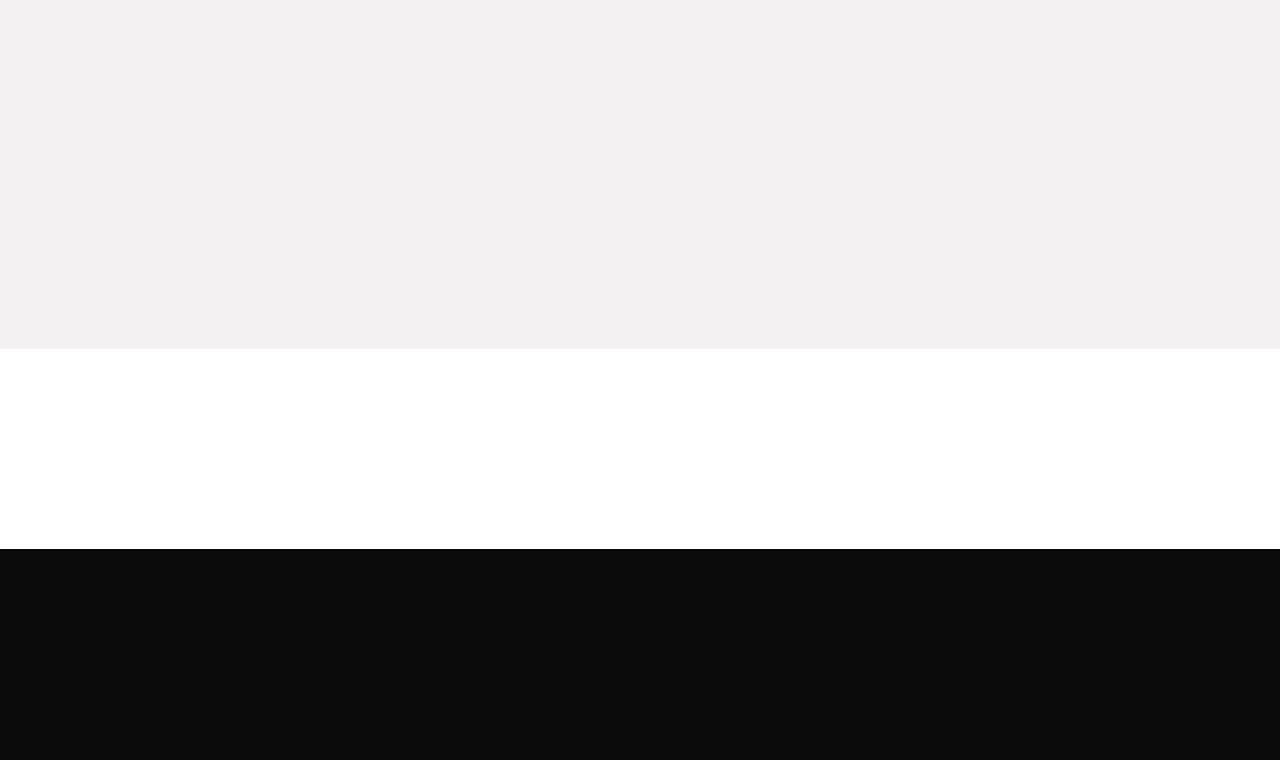
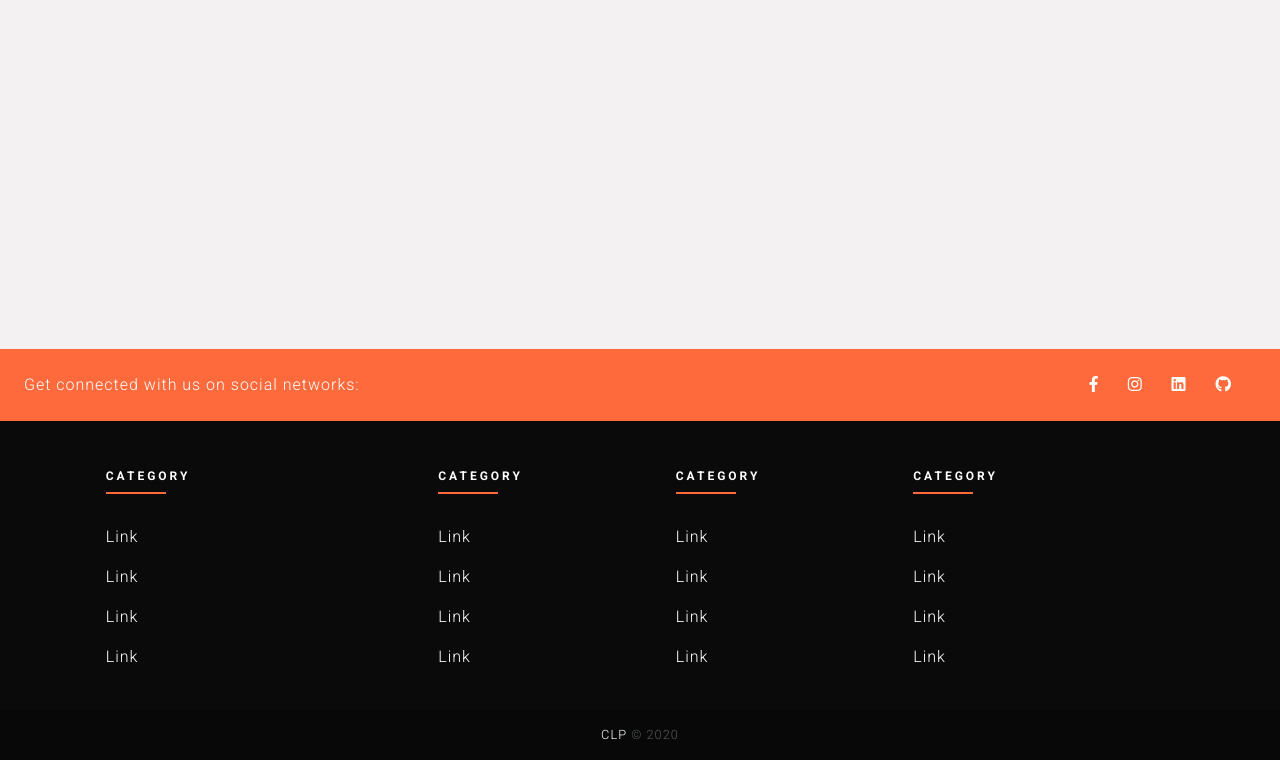
Before and after one commit to rimkusaurimas/Crypto-web, a PHP site: page / in a window 1280 px wide. Shown: the part 2314-3074 px from the top of the page. Before the commit the page ends 2863 px from the top, so only its background shows below. Run offline with PHP 8.4, Linux system fonts and the light colour scheme; some libraries are stand-ins or nearby versions.

Commit message:
footer created

```diff
--- a/assets/css/_btn.scss
+++ b/assets/css/_btn.scss
@@ -15,3 +15,12 @@
         border: solid 1px $primary;
     }
 }
+
+.orange-link{
+    text-decoration: none;
+    transition: 0.4s, color 0.4s, border 0.8s;
+
+    &:hover {
+        color: $primary;
+    }
+}
--- a/assets/css/_footer.scss
+++ b/assets/css/_footer.scss
@@ -1,4 +1,21 @@
 .footer {
     height: 200px;
     background-color: $white;
+
+    .text-uppercase.fw-bold {
+        color: $white;
+    }
+
+    .footer-divider {
+        opacity: 1;
+    }
+
+    .text-white {
+        text-decoration: none;
+        transition: 0.4s, color 0.4s, border 0.8s;
+
+        &:hover {
+            color: $primary;
+        }
+    }
 }
--- a/assets/css/_header.scss
+++ b/assets/css/_header.scss
@@ -140,18 +140,7 @@
                             display: flex;
                             flex-direction: row;
                             justify-content: center;
-                            /* 100% = dialog height, 120px = header + footer */
-                            max-height: calc(100% - 120px);
-                            overflow-y: scroll;
-
-                            .modal-fth {
-                                text-decoration: none;
-                                transition: 0.4s, color 0.4s, border 0.8s;
-
-                                &:hover {
-                                    color: $primary;
-                                }
-                            }
+                            padding-top: 1.45rem;
                         }
                     }
                 }
--- a/index.html
+++ b/index.html
@@ -13,6 +13,7 @@
     <link rel="preconnect" href="https://fonts.googleapis.com">
     <link rel="preconnect" href="https://fonts.gstatic.com" crossorigin>
     <link href="https://fonts.googleapis.com/css2?family=Roboto:wght@300;400;500;700&display=swap" rel="stylesheet">
+    <link rel="stylesheet" href="https://use.fontawesome.com/releases/v5.0.8/css/all.css">
     <link rel="stylesheet" href="assets/css/main.css">
 </head>
 
@@ -123,7 +124,8 @@
                                                 aria-label="Close"></button>
                                         </div>
                                         <div class="modal-body">
-                                            <img src="assets/img/logo.svg" alt="" style="width: 110px; padding: 3rem 0px;">
+                                            <img src="assets/img/logo.svg" alt=""
+                                                style="width: 110px; padding: 3rem 0px;">
                                             <form style="width: 25rem;">
                                                 <div class="form-group">
                                                     <input type="text" class="form-control" id="user-modal-name"
@@ -140,13 +142,15 @@
                                                 </div>
                                                 <br>
                                                 <div style="display: flex; justify-content: center;">
-                                                    <button type="submit" class="btn btn-primary btn-clp" style="width: 100%;">Log
+                                                    <button type="submit" class="btn btn-primary btn-clp"
+                                                        style="width: 100%;">Log
                                                         In</button>
                                                 </div>
                                             </form>
                                         </div>
                                         <div class="modal-footer-text">
-                                            <p>Not a member yet?</p>&nbsp;<a class="modal-fth" href="#" ><strong>Sign up!</strong></a>
+                                            <p>Not a member yet?</p>&nbsp;<a class="orange-link" href="#"><strong>Sign
+                                                    up!</strong></a>
                                         </div>
                                     </div>
                                 </div>
@@ -408,7 +412,107 @@
         <div class="ms-partners"></div>
 
         <!--Footer-->
-        <div class="footer"></div>
+        <div class="footer">
+            <footer class="text-center text-lg-start " style="background-color: #0a0a0a">
+                <!-- Section: Social media -->
+                <section class="d-flex justify-content-between p-4" style="background-color: #ff6a3d">
+                    <div class="me-5">
+                        <span style="color: #fff;">Get connected with us on social networks:</span>
+                    </div>
+                    <div>
+                        <a href="" class="text-white me-4"><i class="fab fa-facebook-f"></i></a>
+                        <a href="" class="text-white me-4"><i class="fab fa-instagram"></i></a>
+                        <a href="" class="text-white me-4"><i class="fab fa-linkedin"></i></a>
+                        <a href="" class="text-white me-4"><i class="fab fa-github"></i></a>
+                    </div>
+                </section>
+
+                <section class="">
+                    <div class="container text-center text-md-start mt-5">
+                        <div class="row mt-3">
+                            <div class="col-md-3 col-lg-4 col-xl-3 mx-auto mb-4">
+                                <h6 class="text-uppercase fw-bold">Category</h6>
+                                <hr class="mb-4 mt-0 d-inline-block mx-auto footer-divider"
+                                    style="width: 60px; background-color: #ff6a3d; height: 2px" />
+                                <p>
+                                    <a href="#" class="text-white orange-link">Link</a>
+                                </p>
+                                <p>
+                                    <a href="#" class="text-white orange-link">Link</a>
+                                </p>
+                                <p>
+                                    <a href="#" class="text-white orange-link">Link</a>
+                                </p>
+                                <p>
+                                    <a href="#" class="text-white orange-link">Link</a>
+                                </p>
+                            </div>
+
+                            <div class="col-md-2 col-lg-2 col-xl-2 mx-auto mb-4">
+                                <h6 class="text-uppercase fw-bold">Category</h6>
+                                <hr class="mb-4 mt-0 d-inline-block mx-auto footer-divider"
+                                    style="width: 60px; background-color: #ff6a3d; height: 2px" />
+                                <p>
+                                    <a href="#" class="text-white orange-link">Link</a>
+                                </p>
+                                <p>
+                                    <a href="#!" class="text-white orange-link">Link</a>
+                                </p>
+                                <p>
+                                    <a href="#!" class="text-white orange-link">Link</a>
+                                </p>
+                                <p>
+                                    <a href="#!" class="text-white orange-link">Link</a>
+                                </p>
+                            </div>
+
+                            <div class="col-md-3 col-lg-2 col-xl-2 mx-auto mb-4">
+                                <h6 class="text-uppercase fw-bold">Category</h6>
+                                <hr class="mb-4 mt-0 d-inline-block mx-auto footer-divider"
+                                    style="width: 60px; background-color: #ff6a3d; height: 2px" />
+                                <p>
+                                    <a href="#!" class="text-white orange-link">Link</a>
+                                </p>
+                                <p>
+                                    <a href="#!" class="text-white orange-link">Link</a>
+                                </p>
+                                <p>
+                                    <a href="#!" class="text-white orange-link">Link</a>
+                                </p>
+                                <p>
+                                    <a href="#!" class="text-white orange-link">Link</a>
+                                </p>
+                            </div>
+
+                            <div class="col-md-4 col-lg-3 col-xl-3 mx-auto mb-md-0 mb-4">
+                                <h6 class="text-uppercase fw-bold">Category</h6>
+                                <hr class="mb-4 mt-0 d-inline-block mx-auto footer-divider"
+                                    style="width: 60px; background-color: #ff6a3d; height: 2px" />
+                                <p>
+                                    <a href="#!" class="text-white orange-link">Link</a>
+                                </p>
+                                <p>
+                                    <a href="#!" class="text-white orange-link">Link</a>
+                                </p>
+                                <p>
+                                    <a href="#!" class="text-white orange-link">Link</a>
+                                </p>
+                                <p>
+                                    <a href="#!" class="text-white orange-link">Link</a>
+                                </p>
+                            </div>
+                        </div>
+                    </div>
+                </section>
+
+                <!-- Copyright -->
+                <div class="text-center p-3" style="font-size: 0.8rem; background-color: rgba(0, 0, 0, 0.2)">
+                    <a class="text-white" href="#">CLP</a>
+                    © 2020
+                </div>
+            </footer>
+        </div>
+    </div>
 
     </div>
 
```
Also changed, not shown: assets/css/main.css.
